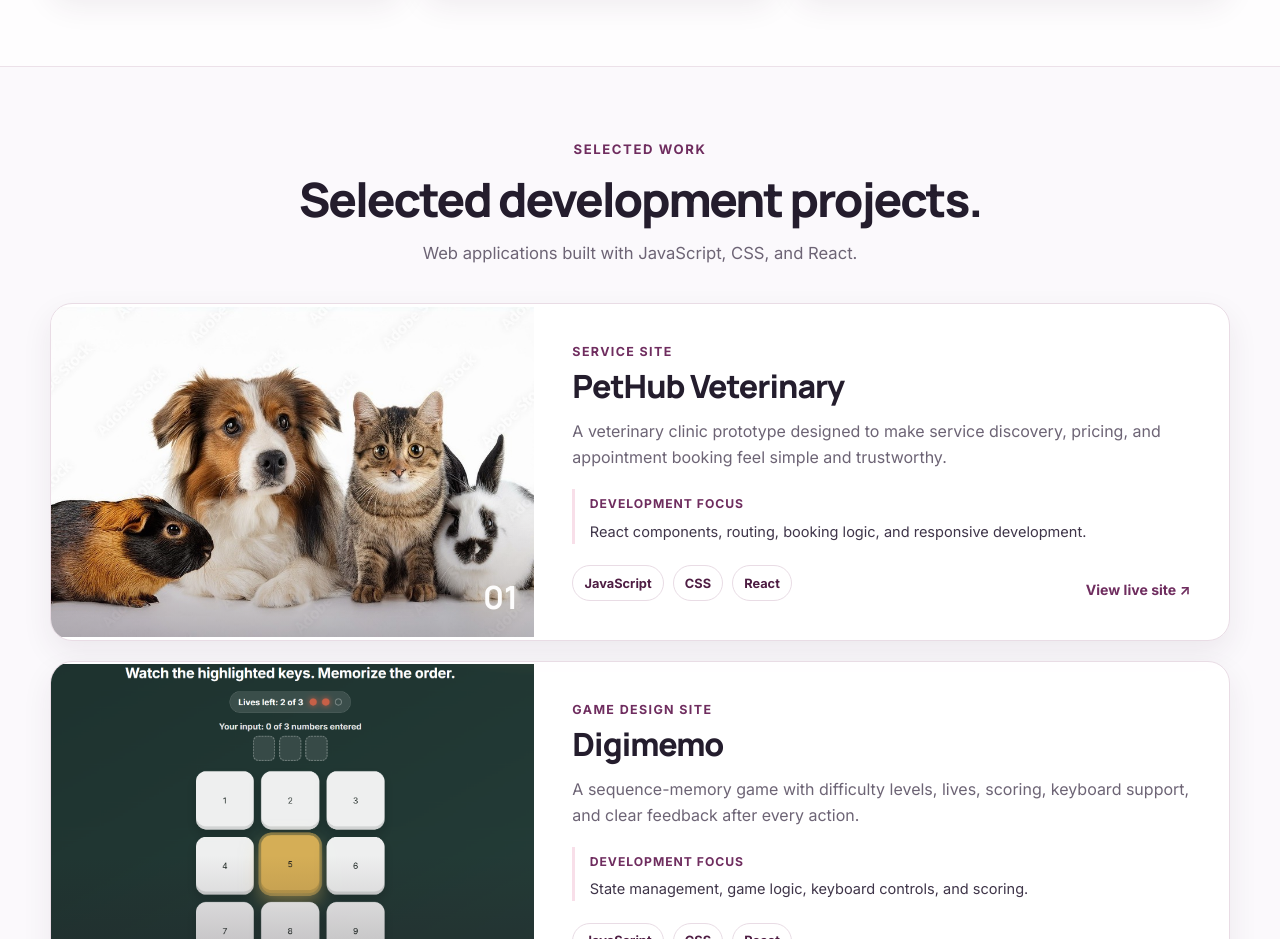
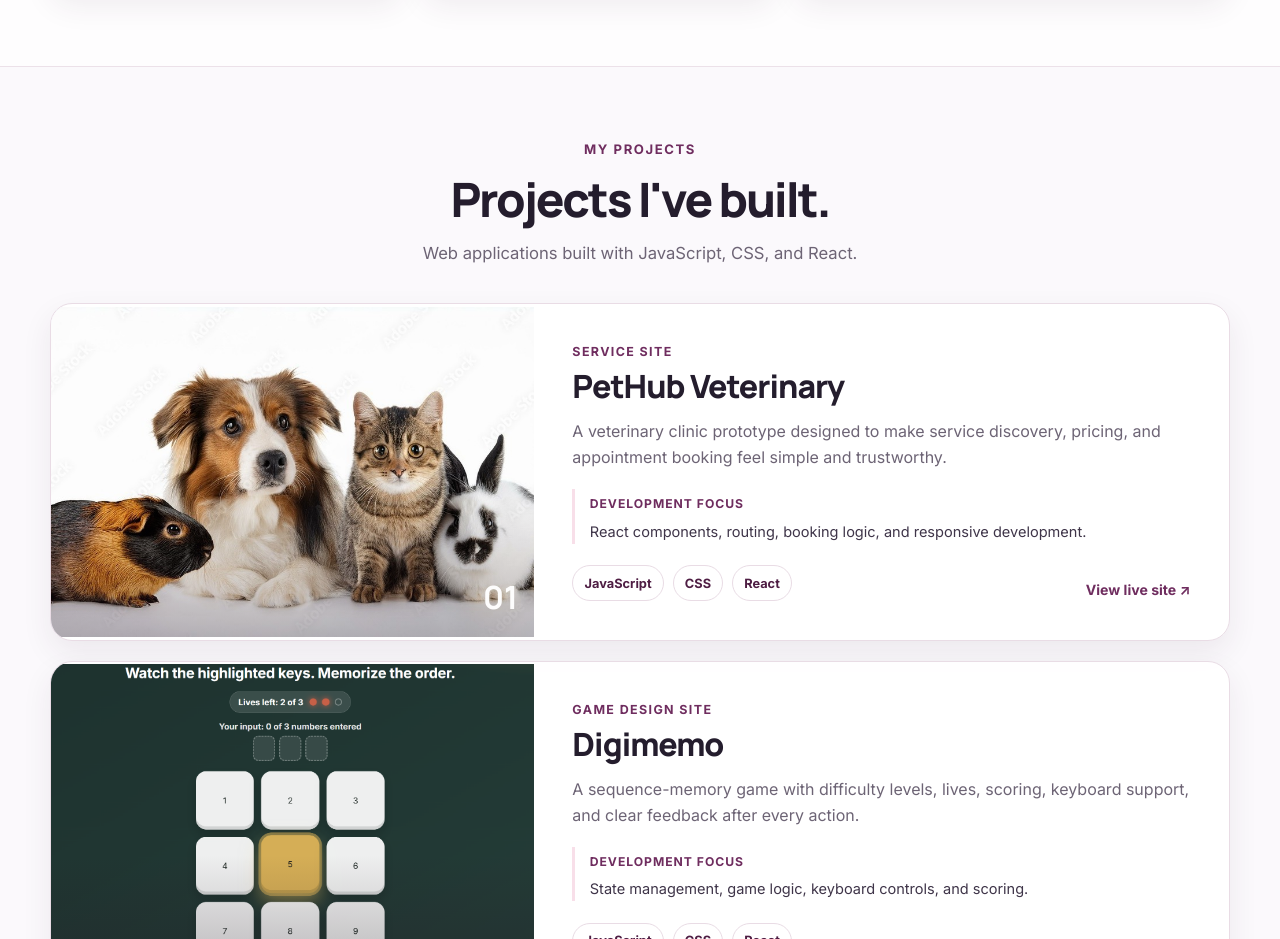
Before and after one commit to ydahe102/portfolio-seg3125, a React (Create React App) app: page / in a window 1280 px wide. Shown: the part 1680-2619 px from the top of the page. Built offline with nearby package versions, Linux system fonts and the light colour scheme.

Commit message:
Update projects section heading

```diff
--- a/src/components/Projects.js
+++ b/src/components/Projects.js
@@ -101,8 +101,8 @@ function Projects() {
     <section id="projects" className="projects-section" aria-labelledby="projects-title">
       <div className="portfolio-container">
         <div className="section-intro">
-          <p className="eyebrow">Selected work</p>
-          <h2 id="projects-title">Selected development projects.</h2>
+          <p className="eyebrow">My projects</p>
+          <h2 id="projects-title">Projects I&apos;ve built.</h2>
           <p>
             Web applications built with JavaScript, CSS, and React.
           </p>
```
